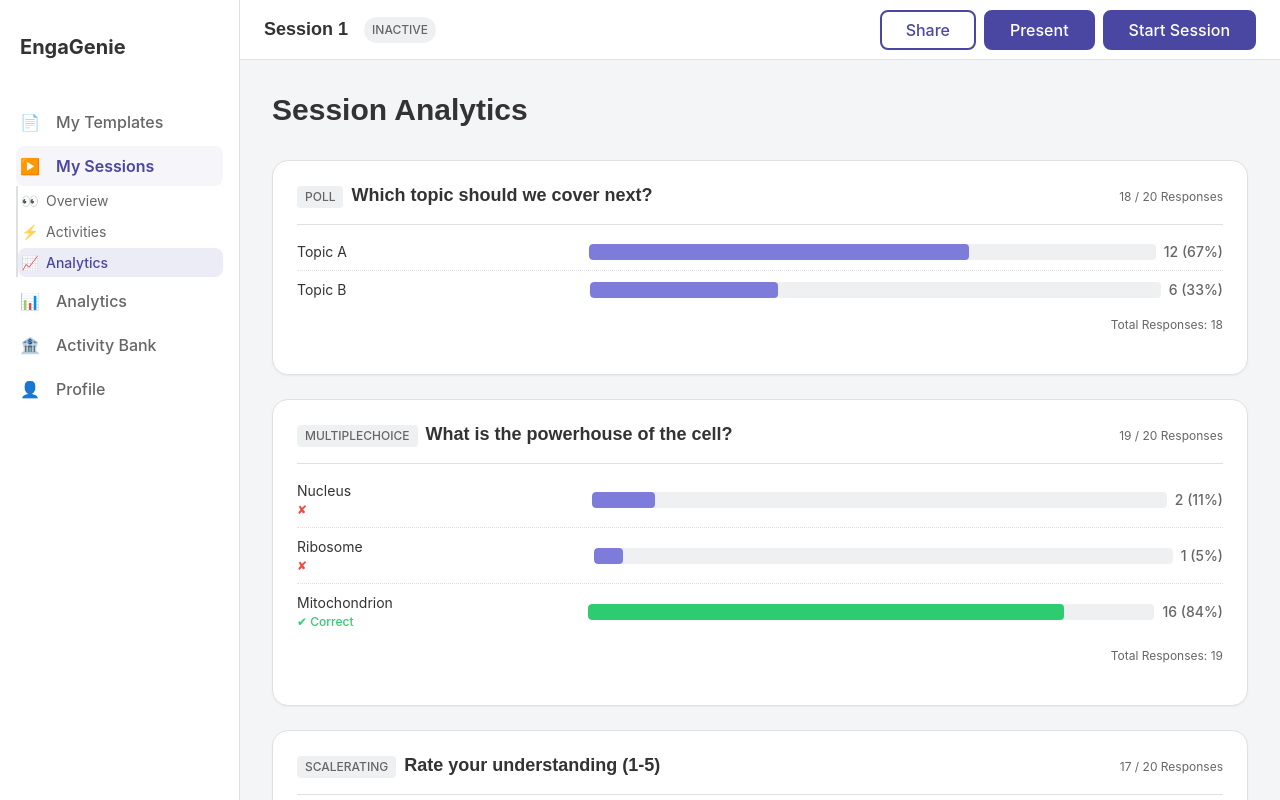
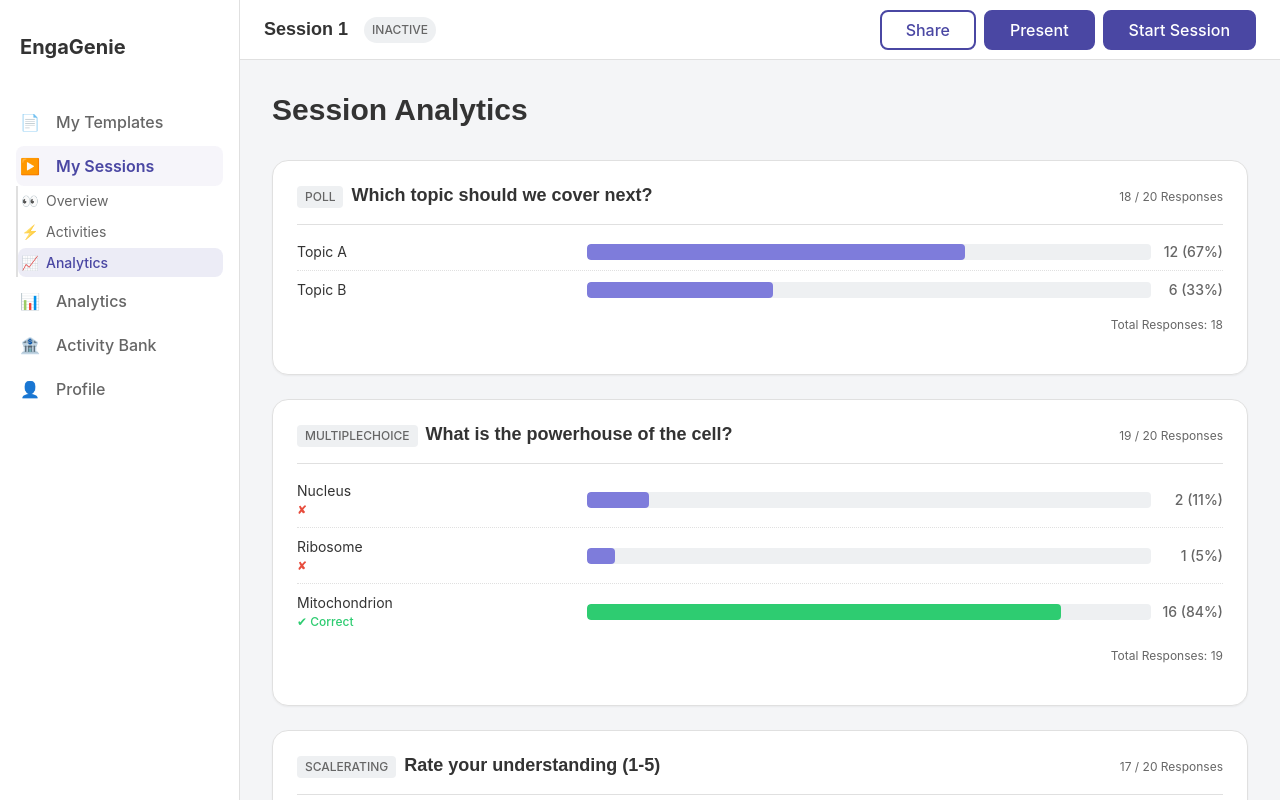
Before and after one commit to MiraZzle/hlasovatko-bachelor-thesis, a SvelteKit app in the folder manager/: page /overview/sessions/1/analytics in a window 1280 px wide. Built offline with nearby package versions, Linux system fonts and the light colour scheme.

Commit message:
:chore: add spacing to choice results

```diff
--- a/manager/src/components/analytics/ChoiceResultsDisplay.svelte
+++ b/manager/src/components/analytics/ChoiceResultsDisplay.svelte
@@ -117,6 +117,7 @@
 			color: $color-text-secondary;
 			white-space: nowrap;
 			text-align: right;
+			width: 4rem;
 		}
 		&__no-results {
 			color: $color-text-secondary;
```
